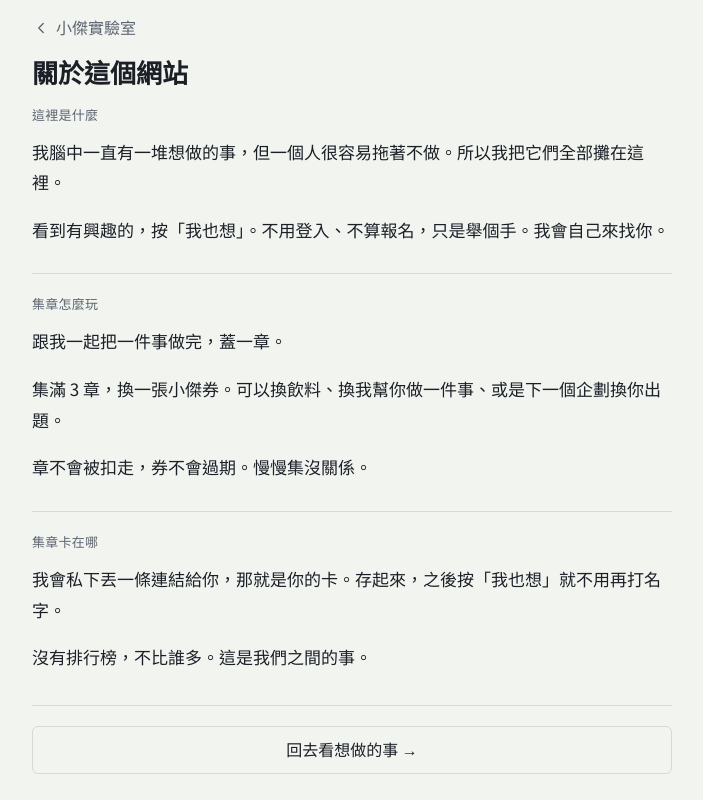
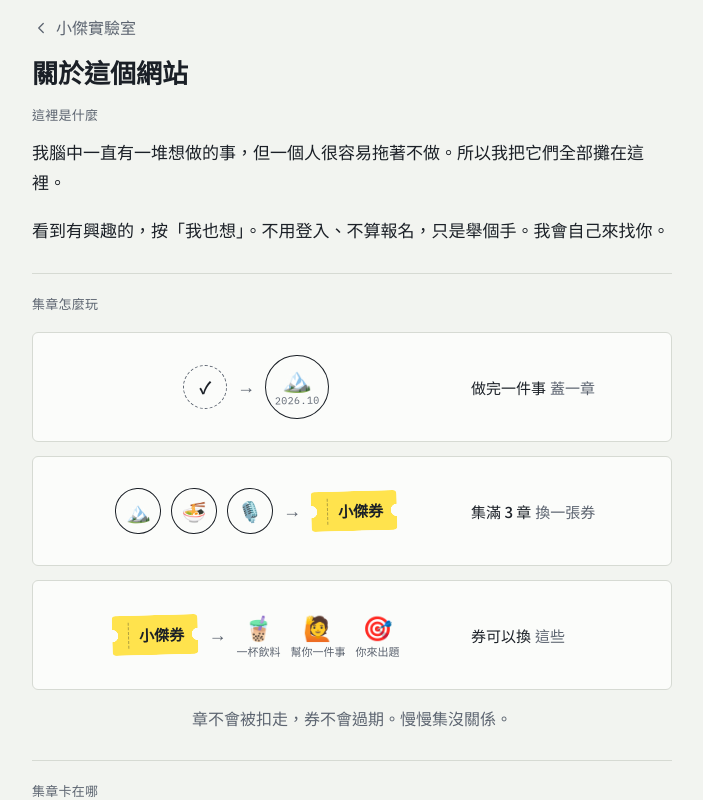
Before and after one commit to bojieworks/bojie-brainstorming, a Next.js app: page /about in a window 1280 px wide. Shown: the top 800 px of the page, without its empty margins (148-851 px from the left). Built offline with nearby package versions, Linux system fonts and the light colour scheme; no server answers; the database is empty; a web font is replaced by a local one.

Commit message:
關於頁集章玩法改成圖解

```diff
--- a/app/about/page.tsx
+++ b/app/about/page.tsx
@@ -1,5 +1,6 @@
 import Link from "next/link";
 import { DEFAULT_ABOUT, getSetting, parseAbout } from "@/lib/settings";
+import { StampHowTo } from "@/components/public/stamp-howto";
 
 export const metadata = { title: "關於這個網站" };
 
@@ -17,9 +18,9 @@ export default async function AboutPage() {
         <h1 className="h2">關於這個網站</h1>
         <div className="about">
           {blocks.map((b, i) =>
-            b.type === "heading"
-              ? <p key={i} className="label about-heading">{b.text}</p>
-              : <p key={i} className="about-p">{b.text}</p>,
+            b.type === "heading" ? <p key={i} className="label about-heading">{b.text}</p>
+            : b.type === "howto" ? <StampHowTo key={i} />
+            : <p key={i} className="about-p">{b.text}</p>,
           )}
         </div>
         <section className="block">
--- a/app/admin/about/about-form.tsx
+++ b/app/admin/about/about-form.tsx
@@ -8,7 +8,7 @@ export function AboutForm({ initial }: { initial: string }) {
   return (
     <form action={action} className="form">
       <div className="row">
-        <label htmlFor="about">內容 <small>空一行分段，「## 」開頭的那行會變成小標題</small></label>
+        <label htmlFor="about">內容 <small>空一行分段，「## 」開頭的那行會變成小標題，單獨一行寫 [集章圖解] 會放入集章圖解</small></label>
         <textarea className="input" id="about" name="about" style={{ minHeight: 480, fontFamily: "var(--body)" }} defaultValue={initial} />
       </div>
       <div className="bar">
--- a/app/globals.css
+++ b/app/globals.css
@@ -509,3 +509,32 @@ footer.site { padding: 32px 0 48px; font-size: 13px; color: var(--ink-2); border
 @media (prefers-reduced-motion: reduce) {
   .btn.primary .hand-ico { animation: none !important; }
 }
+
+/* ---------- 集章圖解 ---------- */
+.howto { display: grid; gap: 14px; margin: 16px 0 8px; }
+.howto-step { border: 1px solid var(--line); border-radius: var(--r); background: var(--surface); padding: 18px 16px 14px; }
+.howto-art { display: flex; align-items: center; justify-content: center; gap: 10px; min-height: 76px; flex-wrap: wrap; }
+.howto-arrow { font-family: var(--mono); color: var(--ink-2); font-size: 18px; }
+.howto-check { width: 44px; height: 44px; border-radius: 50%; border: 1.5px dashed var(--ink-2); display: inline-flex; align-items: center; justify-content: center; font-weight: 700; color: var(--ink); }
+.howto-seal { width: 64px; height: 64px; aspect-ratio: auto; --r: -3deg; }
+.howto-seal .e { font-size: 24px; }
+.howto-seal.sm { width: 46px; height: 46px; }
+.howto-seal.sm .e { font-size: 20px; }
+.howto-seal.sm:nth-child(2) { --r: 2deg; } .howto-seal.sm:nth-child(3) { --r: -2deg; }
+.howto-ticket {
+  display: inline-flex; align-items: center; height: 40px; padding: 0 14px 0 12px; background: var(--hl); border-radius: 4px;
+  font-family: var(--display); font-weight: 700; font-size: 15px; position: relative; transform: rotate(-1.5deg);
+  -webkit-mask: radial-gradient(circle at 0 50%, transparent 6px, #000 6.5px) left / 51% 100% no-repeat, radial-gradient(circle at 100% 50%, transparent 6px, #000 6.5px) right / 50% 100% no-repeat;
+          mask: radial-gradient(circle at 0 50%, transparent 6px, #000 6.5px) left / 51% 100% no-repeat, radial-gradient(circle at 100% 50%, transparent 6px, #000 6.5px) right / 50% 100% no-repeat;
+}
+.howto-ticket .t { border-left: 1.5px dashed rgba(27,32,39,.35); padding-left: 10px; margin-left: 4px; }
+.howto-prizes { display: inline-flex; gap: 10px; }
+.howto-prizes span { display: inline-flex; flex-direction: column; align-items: center; font-size: 24px; line-height: 1.1; }
+.howto-prizes small { font-size: 11px; color: var(--ink-2); margin-top: 4px; white-space: nowrap; }
+.howto-cap { margin: 12px 0 0; text-align: center; font-size: 15px; color: var(--ink-2); }
+.howto-cap b { color: var(--ink); font-weight: 500; margin-right: 4px; }
+.howto-note { text-align: center; margin: 4px 0 0; }
+@media (min-width: 768px) {
+  .howto-step { display: grid; grid-template-columns: 1fr 180px; align-items: center; gap: 12px; padding: 16px 20px; }
+  .howto-cap { margin: 0; text-align: left; }
+}
--- /dev/null
+++ b/components/public/stamp-howto.tsx
@@ -0,0 +1,40 @@
+export function StampHowTo() {
+  return (
+    <div className="howto" aria-label="集章怎麼玩">
+      <div className="howto-step">
+        <div className="howto-art">
+          <span className="howto-check">✓</span>
+          <span className="howto-arrow">→</span>
+          <span className="seal howto-seal"><span className="e">🏔️</span><span className="d">2026.10</span></span>
+        </div>
+        <p className="howto-cap"><b>做完一件事</b>蓋一章</p>
+      </div>
+
+      <div className="howto-step">
+        <div className="howto-art">
+          <span className="seal howto-seal sm"><span className="e">🏔️</span></span>
+          <span className="seal howto-seal sm"><span className="e">🍜</span></span>
+          <span className="seal howto-seal sm"><span className="e">🎙️</span></span>
+          <span className="howto-arrow">→</span>
+          <span className="howto-ticket"><span className="t">小傑券</span></span>
+        </div>
+        <p className="howto-cap"><b>集滿 3 章</b>換一張券</p>
+      </div>
+
+      <div className="howto-step">
+        <div className="howto-art">
+          <span className="howto-ticket"><span className="t">小傑券</span></span>
+          <span className="howto-arrow">→</span>
+          <span className="howto-prizes">
+            <span>🧋<small>一杯飲料</small></span>
+            <span>🙋<small>幫你一件事</small></span>
+            <span>🎯<small>你來出題</small></span>
+          </span>
+        </div>
+        <p className="howto-cap"><b>券可以換</b>這些</p>
+      </div>
+
+      <p className="howto-note hand">章不會被扣走，券不會過期。慢慢集沒關係。</p>
+    </div>
+  );
+}
--- a/lib/settings.ts
+++ b/lib/settings.ts
@@ -7,11 +7,7 @@ export const DEFAULT_ABOUT = `## 這裡是什麼
 看到有興趣的，按「我也想」。不用登入、不算報名，只是舉個手。我會自己來找你。
 
 ## 集章怎麼玩
-跟我一起把一件事做完，蓋一章。
-
-集滿 3 章，換一張小傑券。可以換飲料、換我幫你做一件事、或是下一個企劃換你出題。
-
-章不會被扣走，券不會過期。慢慢集沒關係。
+[集章圖解]
 
 ## 集章卡在哪
 我會私下丟一條連結給你，那就是你的卡。存起來，之後按「我也想」就不用再打名字。
@@ -30,7 +26,9 @@ export async function setSetting(key: string, value: string) {
     .onConflictDoUpdate({ target: settings.key, set: { value, updatedAt: new Date() } });
 }
 
-export type AboutBlock = { type: "heading"; text: string } | { type: "paragraph"; text: string };
+export type AboutBlock = { type: "heading"; text: string } | { type: "paragraph"; text: string } | { type: "howto" };
+
+export const HOWTO_TOKEN = "[集章圖解]";
 
 export function parseAbout(raw: string): AboutBlock[] {
   const blocks: AboutBlock[] = [];
@@ -43,6 +41,7 @@ export function parseAbout(raw: string): AboutBlock[] {
       body = rest.join("\n").trim();
       if (!body) continue;
     }
+    if (body === HOWTO_TOKEN) { blocks.push({ type: "howto" }); continue; }
     blocks.push({ type: "paragraph", text: body });
   }
   return blocks;
```
